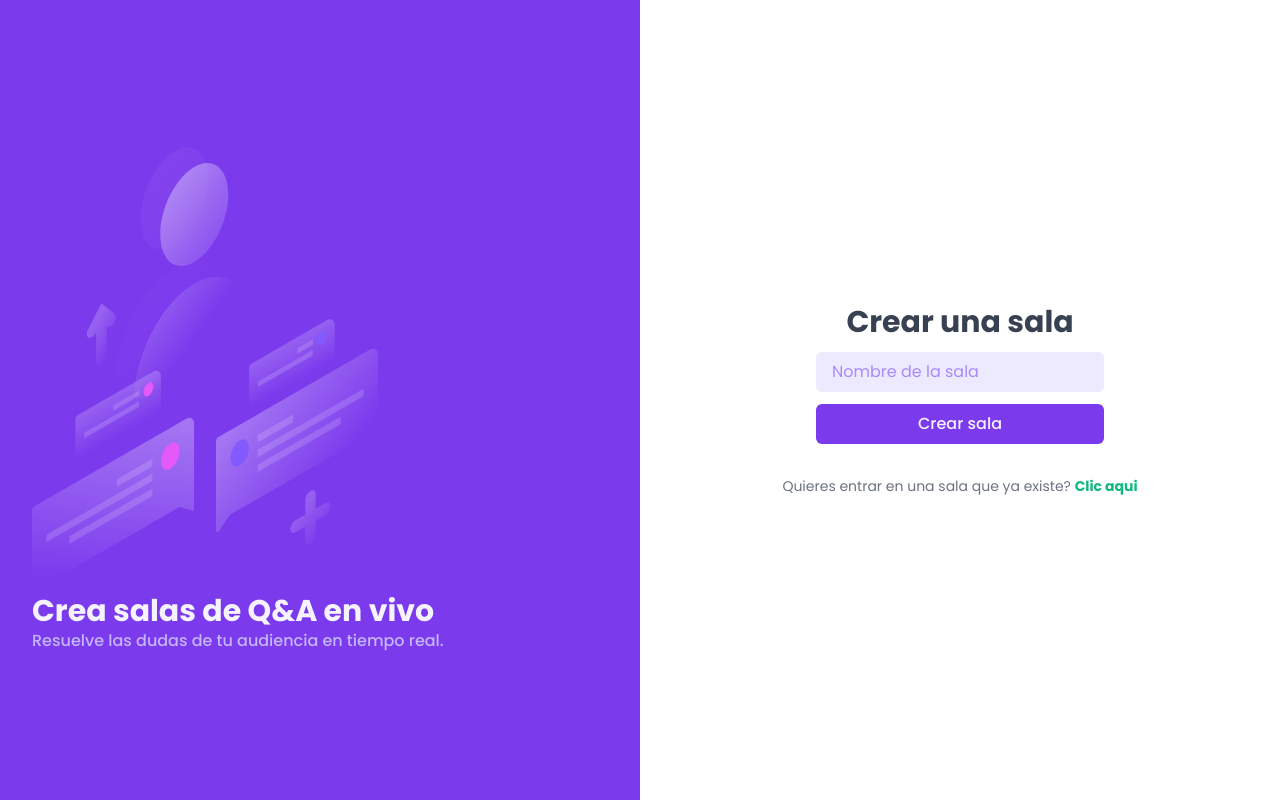
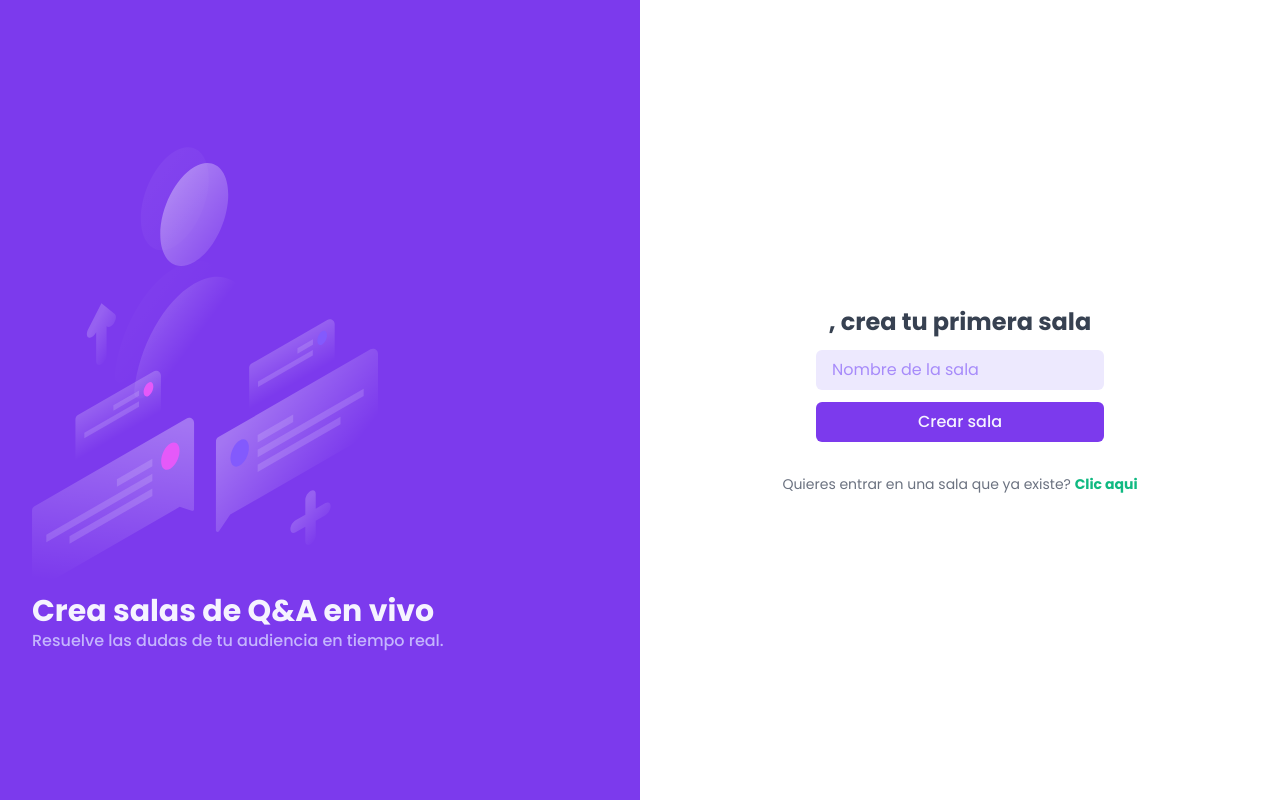
Before and after one commit to Bythesea-Digital/askme, a React (Create React App) app: page /rooms/new in a window 1280 px wide. Built offline with nearby package versions, Linux system fonts and the light colour scheme; no server answers.

Commit message:
Add google auth logic

```diff
--- a/src/App.tsx
+++ b/src/App.tsx
@@ -2,12 +2,15 @@ import React from "react";
 import { BrowserRouter, Route } from "react-router-dom";
 import { Home } from "./features/Home/Home";
 import { NewRoom } from "./features/NewRoom";
+import { AuthContextProvider } from "./contexts/AuthContext";
 
 function App() {
   return (
     <BrowserRouter>
-      <Route path="/" exact component={Home} />
-      <Route path="/rooms/new" component={NewRoom} />
+      <AuthContextProvider>
+        <Route path="/" exact component={Home} />
+        <Route path="/rooms/new" component={NewRoom} />
+      </AuthContextProvider>
     </BrowserRouter>
   );
 }
--- /dev/null
+++ b/src/contexts/AuthContext.tsx
@@ -0,0 +1,63 @@
+import React, { createContext, ReactNode, useEffect, useState } from "react";
+import { auth, firebase } from "../services/firebaseService";
+import { useHistory } from "react-router-dom";
+import { GoogleUser } from "../models/User/GoogleUser";
+
+type AuthContextType = {
+  logInWithGoogle: () => Promise<void>;
+  userDetails: GoogleUser;
+};
+
+export const AuthContext = createContext({} as AuthContextType);
+
+type AuthContextProps = {
+  children: ReactNode;
+};
+
+export function AuthContextProvider({ children }: AuthContextProps) {
+  const history = useHistory();
+
+  const [userDetails, setUserDetails] = useState({} as GoogleUser);
+
+  useEffect(() => {
+    const unsubscribe = auth.onAuthStateChanged((user) => {
+      if (user) {
+        setUser(user);
+      }
+    });
+
+    return () => {
+      unsubscribe();
+    };
+  }, []);
+
+  async function logInWithGoogle() {
+    if (!Object.prototype.hasOwnProperty.call(userDetails, "id")) {
+      const provider = new firebase.auth.GoogleAuthProvider();
+
+      const result = await auth.signInWithPopup(provider);
+      if (result.user) {
+        setUser(result.user);
+      }
+    }
+    history.push("/rooms/new");
+  }
+
+  console.log(userDetails);
+
+  function setUser(user: firebase.User) {
+    const { displayName, photoURL, uid } = user;
+
+    if (!displayName || !photoURL) {
+      throw new Error("Missing User Information");
+    }
+
+    setUserDetails({ id: uid, name: displayName, avatar: photoURL });
+  }
+
+  return (
+    <AuthContext.Provider value={{ logInWithGoogle, userDetails }}>
+      {children}
+    </AuthContext.Provider>
+  );
+}
--- a/src/features/Home/Home.tsx
+++ b/src/features/Home/Home.tsx
@@ -1,18 +1,10 @@
 import illustrationImage from "../../assets/images/illustration.svg";
 import googleIconImage from "../../assets/images/google-icon.svg";
 import General from "../../shared/components/General";
-import { firebase, auth } from "../../services/firebaseService";
-import { useHistory } from "react-router-dom";
+import { useAuth } from "../../shared/hooks/useAuth";
 
 export function Home() {
-  const history = useHistory();
-  async function handleCreateRoom() {
-    const provider = new firebase.auth.GoogleAuthProvider();
-
-    const result = await auth.signInWithPopup(provider);
-    console.log(result);
-    history.push("/rooms/new");
-  }
+  const { logInWithGoogle } = useAuth();
 
   return (
     <div className="mx-auto h-screen sm:flex content-center ">
@@ -31,7 +23,7 @@ export function Home() {
       </aside>
       <main className="flex flex-col flex-1 justify-center p-8 items-center ">
         <button
-          onClick={handleCreateRoom}
+          onClick={logInWithGoogle}
           type="button"
           aria-label="Crea tu sala con Google"
           className="w-full sm:w-1/2 py-2 flex items-center font-medium justify-center rounded-md bg-red-500 hover:bg-red-600 text-white"
--- a/src/features/NewRoom/index.tsx
+++ b/src/features/NewRoom/index.tsx
@@ -1,8 +1,11 @@
 import illustrationImage from "../../assets/images/illustration.svg";
 import General from "../../shared/components/General";
 import { Link } from "react-router-dom";
+import { useAuth } from "../../shared/hooks/useAuth";
 
 export function NewRoom() {
+  const { userDetails } = useAuth();
+  const firstName = userDetails?.name?.split(" ")[0];
   return (
     <div className="mx-auto h-screen sm:flex content-center ">
       <aside className=" flex-1 mx-auto bg-purple-600 flex flex-col p-8 justify-center">
@@ -19,8 +22,8 @@ export function NewRoom() {
         </p>
       </aside>
       <main className="flex flex-col flex-1 justify-center p-8 items-center ">
-        <h2 className="mb-3 font-bold text-3xl text-gray-700">
-          Crear una sala
+        <h2 className="mb-3 font-bold text-2xl text-gray-700">
+          {firstName}, crea tu primera sala
         </h2>
         <form className="w-full sm:w-1/2">
           <input
--- /dev/null
+++ b/src/models/User/GoogleUser.ts
@@ -0,0 +1,5 @@
+export type GoogleUser = {
+  id: string;
+  avatar: string;
+  name: string;
+};
--- /dev/null
+++ b/src/shared/hooks/useAuth.ts
@@ -0,0 +1,7 @@
+import { useContext } from "react";
+import { AuthContext } from "../../contexts/AuthContext";
+
+export function useAuth() {
+  const context = useContext(AuthContext);
+  return context;
+}
--- a/src/styles/output.css
+++ b/src/styles/output.css
@@ -633,6 +633,14 @@ video {
 	font-size: 0.875rem;
 	line-height: 1.25rem;
 }
+.text-4xl {
+	font-size: 2.25rem;
+	line-height: 2.5rem;
+}
+.text-2xl {
+	font-size: 1.5rem;
+	line-height: 2rem;
+}
 .font-bold {
 	font-weight: 700;
 }
@@ -683,6 +691,10 @@ video {
 	--tw-text-opacity: 1;
 	color: rgba(16, 185, 129, var(--tw-text-opacity));
 }
+.text-green-800 {
+	--tw-text-opacity: 1;
+	color: rgba(6, 95, 70, var(--tw-text-opacity));
+}
 .placeholder-gray-500::placeholder {
 	--tw-placeholder-opacity: 1;
 	color: rgba(107, 114, 128, var(--tw-placeholder-opacity));
```
